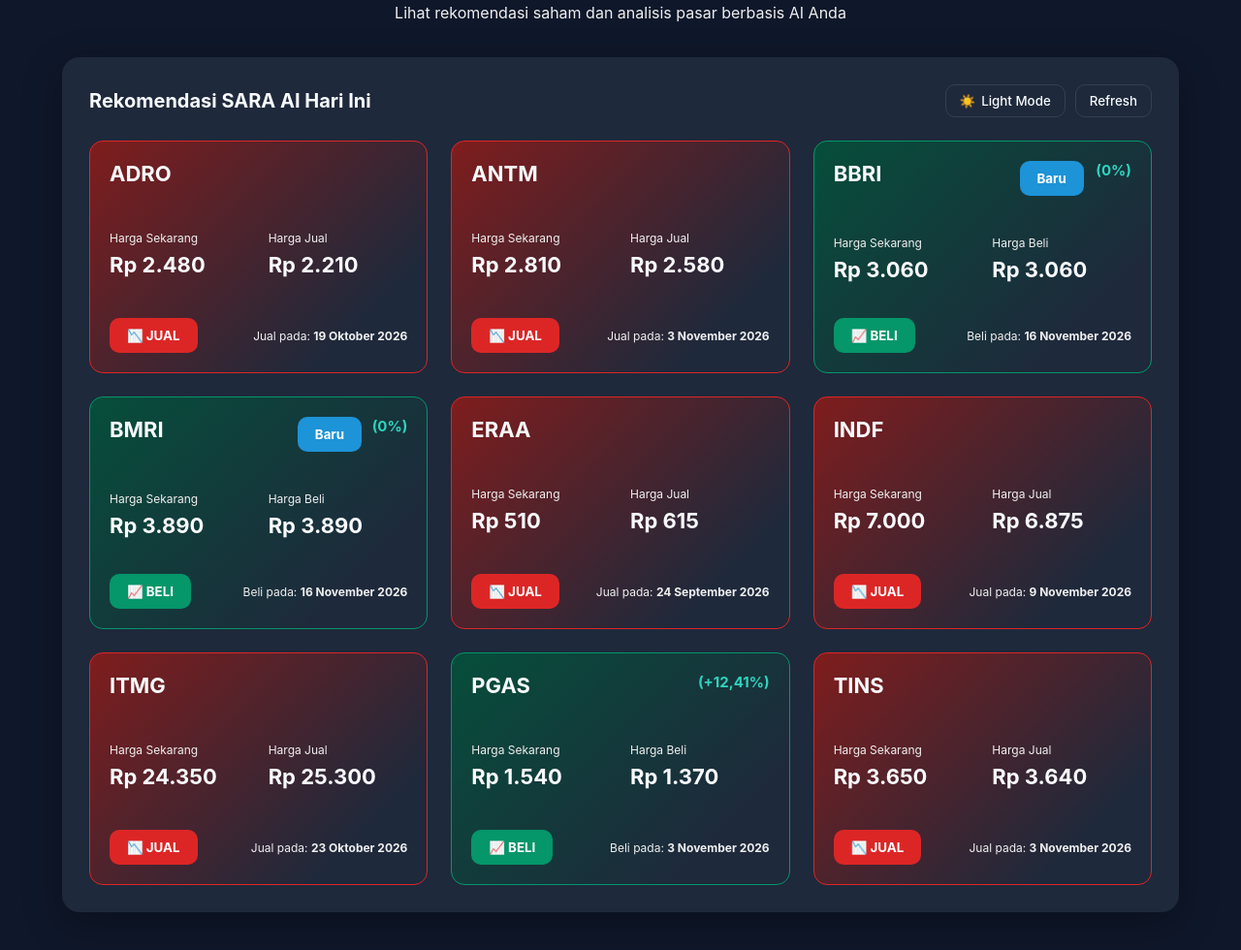
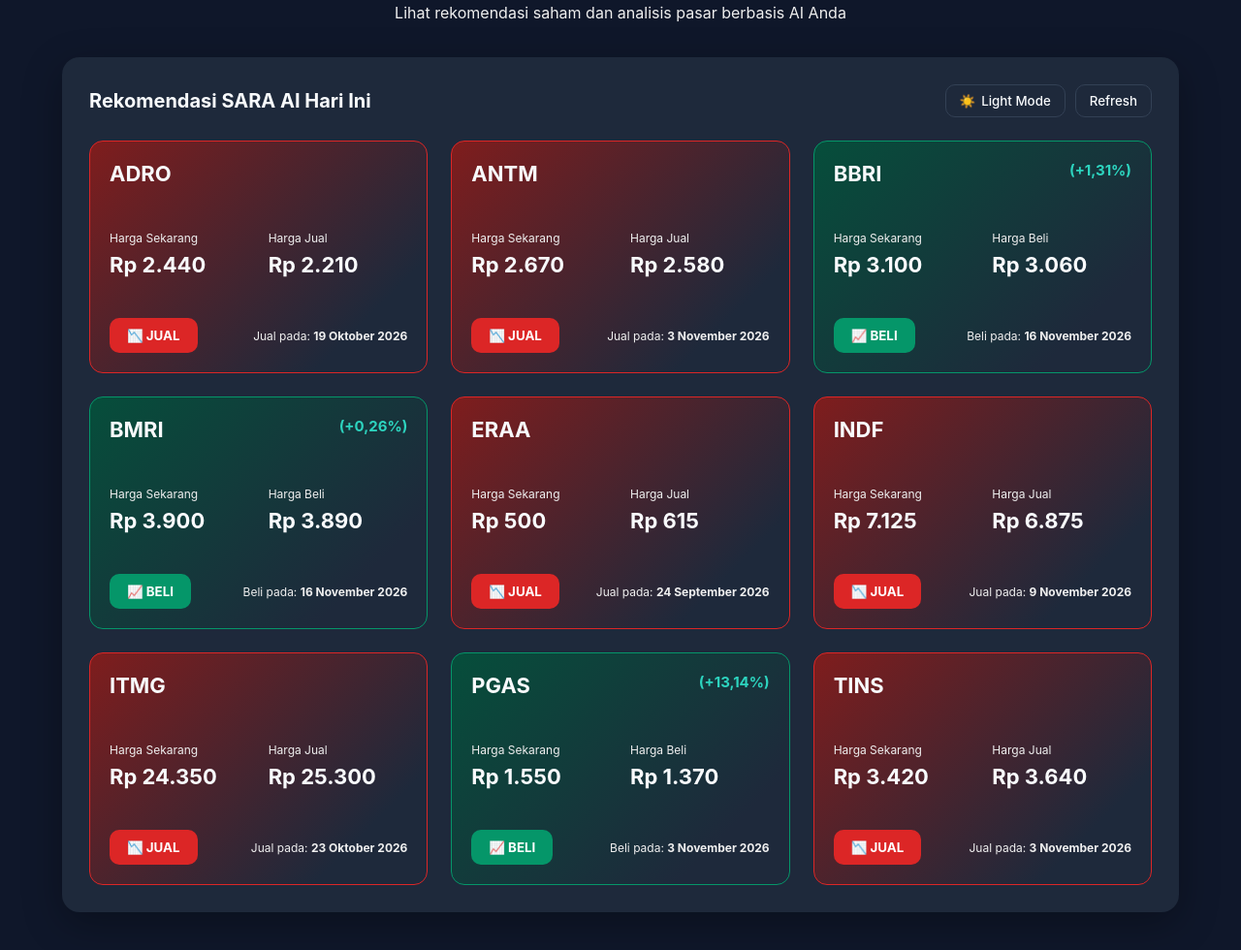
Before and after one commit to samuelrizki/samuelrizki.github.io, a plain HTML site: page index.html in a window 1280 px wide. Shown: the part 82-1062 px from the top of the page at 97% size. Drawn offline with Linux system fonts and the light colour scheme.

Commit message:
Update index.html

```diff
--- a/index.html
+++ b/index.html
@@ -270,7 +270,7 @@
           </div>
           <div class="prices">
             <div class="price-box"><span>Harga Sekarang</span>
-              <div>Rp 2.480</div>
+              <div>Rp 2.440</div>
             </div>
             <div class="price-box"><span>Harga Jual</span>
               <div>Rp 2.210</div>
@@ -297,7 +297,7 @@
           </div>
           <div class="prices">
             <div class="price-box"><span>Harga Sekarang</span>
-              <div>Rp 2.810</div>
+              <div>Rp 2.670</div>
             </div>
             <div class="price-box"><span>Harga Jual</span>
               <div>Rp 2.580</div>
@@ -318,13 +318,13 @@
             <div>
               <div class="ticker">BBRI</div>
             </div>
-             &nbsp;&nbsp;&nbsp;&nbsp;&nbsp;&nbsp;&nbsp;&nbsp;&nbsp;&nbsp;&nbsp;&nbsp;&nbsp;&nbsp;&nbsp;&nbsp;&nbsp;&nbsp;&nbsp;&nbsp;&nbsp;&nbsp;&nbsp;&nbsp;&nbsp;&nbsp;
-            <button class="btn btn-new">Baru</button>
-            <div class="change">(0%)</div>
+             <!-- &nbsp;&nbsp;&nbsp;&nbsp;&nbsp;&nbsp;&nbsp;&nbsp;&nbsp;&nbsp;&nbsp;&nbsp;&nbsp;&nbsp;&nbsp;&nbsp;&nbsp;&nbsp;&nbsp;&nbsp;&nbsp;&nbsp;&nbsp;&nbsp;&nbsp;&nbsp;
+            <button class="btn btn-new">Baru</button> -->
+            <div class="change">(+1,31%)</div>
           </div>
           <div class="prices">
             <div class="price-box"><span>Harga Sekarang</span>
-              <div>Rp 3.060</div>
+              <div>Rp 3.100</div>
             </div>
             <div class="price-box"><span>Harga Beli</span>
               <div>Rp 3.060</div>
@@ -345,13 +345,13 @@
             <div>
               <div class="ticker">BMRI</div>
             </div>
-              &nbsp;&nbsp;&nbsp;&nbsp;&nbsp;&nbsp;&nbsp;&nbsp;&nbsp;&nbsp;&nbsp;&nbsp;&nbsp;&nbsp;&nbsp;&nbsp;&nbsp;&nbsp;&nbsp;&nbsp;&nbsp;&nbsp;&nbsp;&nbsp;&nbsp;&nbsp;
-            <button class="btn btn-new">Baru</button>
-            <div class="change">(0%)</div>
+              <!-- &nbsp;&nbsp;&nbsp;&nbsp;&nbsp;&nbsp;&nbsp;&nbsp;&nbsp;&nbsp;&nbsp;&nbsp;&nbsp;&nbsp;&nbsp;&nbsp;&nbsp;&nbsp;&nbsp;&nbsp;&nbsp;&nbsp;&nbsp;&nbsp;&nbsp;&nbsp;
+            <button class="btn btn-new">Baru</button> -->
+            <div class="change">(+0,26%)</div>
           </div>
           <div class="prices">
             <div class="price-box"><span>Harga Sekarang</span>
-              <div>Rp 3.890</div>
+              <div>Rp 3.900</div>
             </div>
             <div class="price-box"><span>Harga Beli</span>
               <div>Rp 3.890</div>
@@ -378,7 +378,7 @@
           </div>
           <div class="prices">
             <div class="price-box"><span>Harga Sekarang</span>
-              <div>Rp 510</div>
+              <div>Rp 500</div>
             </div>
             <div class="price-box"><span>Harga Jual</span>
               <div>Rp 615</div>
@@ -405,7 +405,7 @@
           </div>
           <div class="prices">
             <div class="price-box"><span>Harga Sekarang</span>
-              <div>Rp 7.000</div>
+              <div>Rp 7.125</div>
             </div>
             <div class="price-box"><span>Harga Jual</span>
               <div>Rp 6.875</div>
@@ -455,11 +455,11 @@
             </div>
                   <!-- &nbsp;&nbsp;&nbsp;&nbsp;&nbsp;&nbsp;&nbsp;&nbsp;&nbsp;&nbsp;&nbsp;&nbsp;&nbsp;&nbsp;&nbsp;&nbsp;&nbsp;&nbsp;&nbsp;&nbsp;&nbsp;&nbsp;&nbsp;&nbsp;&nbsp;&nbsp;
             <button class="btn btn-new">Baru</button> -->
-            <div class="change">(+12,41%)</div>
+            <div class="change">(+13,14%)</div>
           </div>
           <div class="prices">
             <div class="price-box"><span>Harga Sekarang</span>
-              <div>Rp 1.540</div>
+              <div>Rp 1.550</div>
             </div>
             <div class="price-box"><span>Harga Beli</span>
               <div>Rp 1.370</div>
@@ -486,7 +486,7 @@
           </div>
           <div class="prices">
             <div class="price-box"><span>Harga Sekarang</span>
-              <div>Rp 3.650</div>
+              <div>Rp 3.420</div>
             </div>
             <div class="price-box"><span>Harga Jual</span>
               <div>Rp 3.640</div>
```
